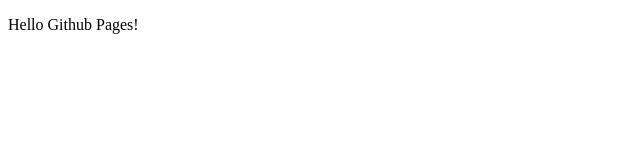
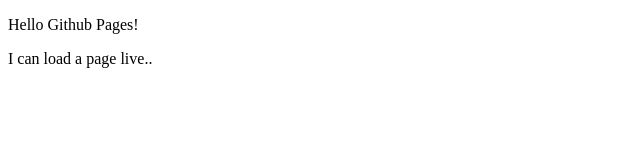
Before and after one commit to climbergirl/climbergirl.github.io, a plain HTML site: page index.html in a window 1280 px wide. Shown: the whole page, without its empty margins (0-640 px from the left). Drawn offline with Linux system fonts and the light colour scheme.

Commit message:
Add paragraph

```diff
--- a/index.html
+++ b/index.html
@@ -6,5 +6,6 @@
   </head>
   <body>
     <p>Hello Github Pages!</p>
+    <p>I can load a page live..</p>
   </body>
 </html>
```
